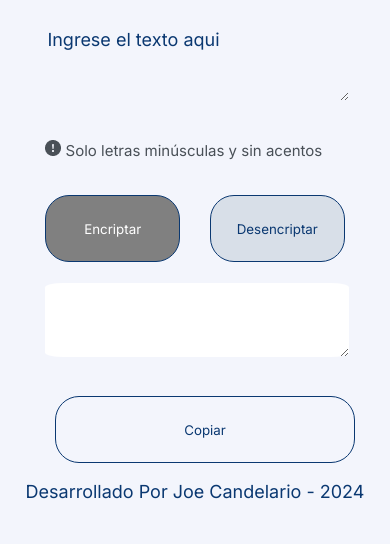
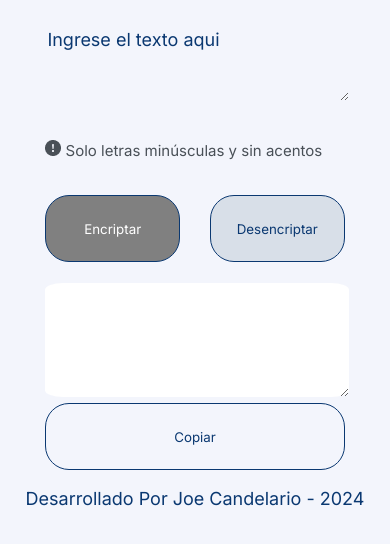
Before and after one commit to wladij/encriptador, a plain HTML site: page index.html in a window 390 px wide. Shown: the part 62-606 px from the top of the page. Drawn offline with Linux system fonts and the light colour scheme.

Commit message:
update css

```diff
--- a/styles/style.css
+++ b/styles/style.css
@@ -188,7 +188,7 @@ footer {
 
     .mensaje{
         margin-top: 7%;
-        height: 70px;
+        height: 110px;
         background-image: none;
     }
 
@@ -196,5 +196,8 @@ footer {
         height: 70px;
     }
 
-
+    .copiar{
+        margin-left: 0;
+        margin-top: 2px;
+    }
 }
```
